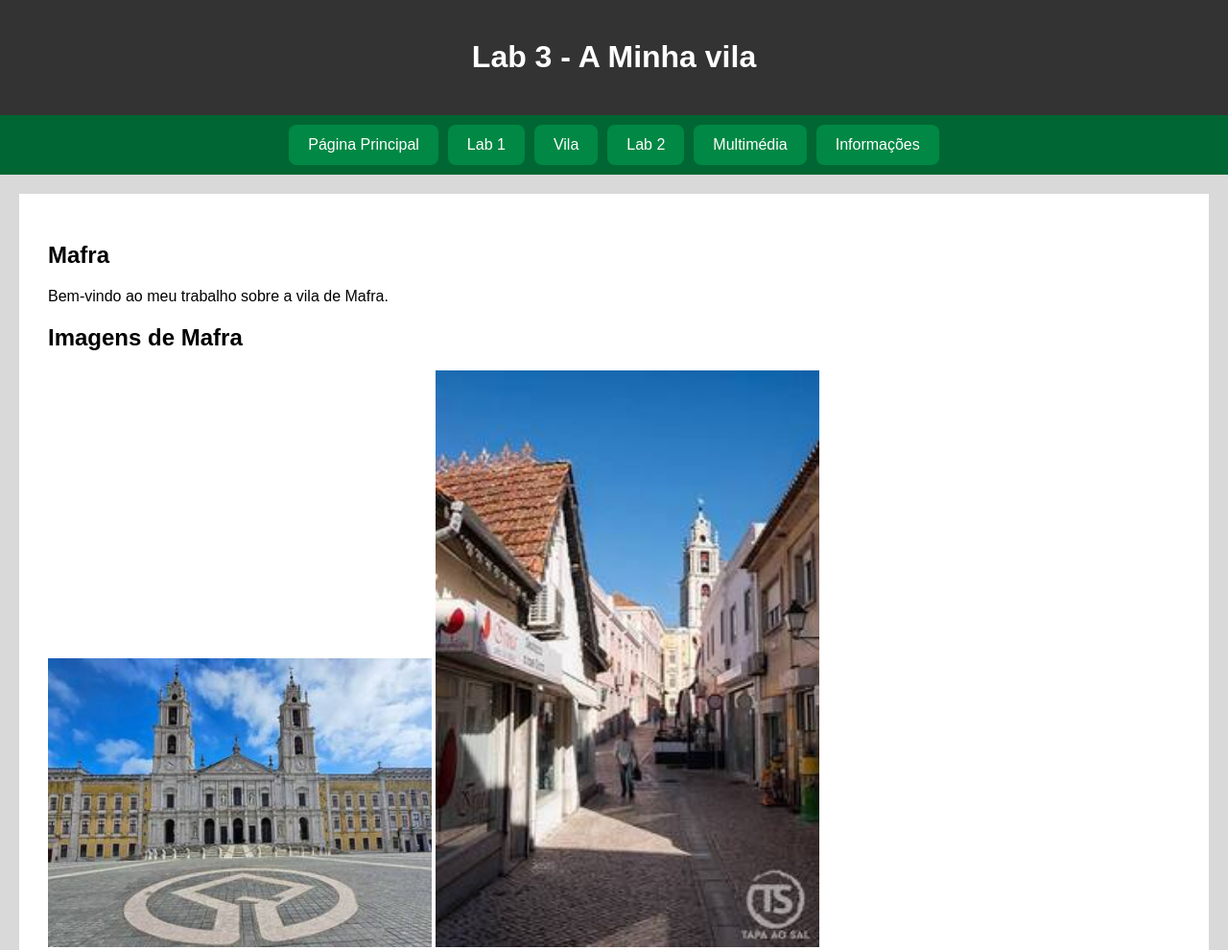
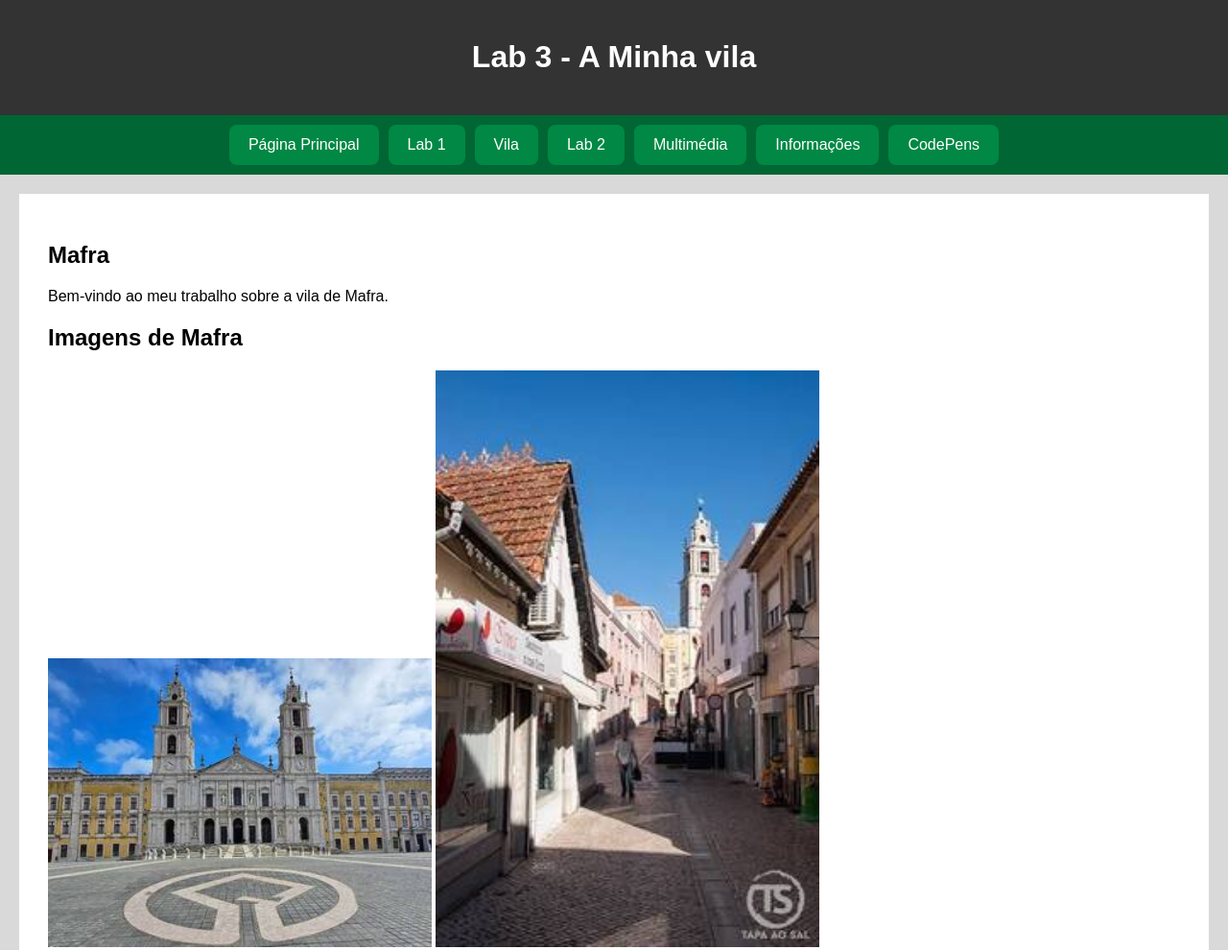
Before and after one commit to Peter-Petrov-21407097/Peter-Petrov-21407097.github.io, a plain HTML site: page lab3/index.html in a window 1280 px wide. Shown: the top 990 px of the page at 96% size. Drawn offline with Linux system fonts and the light colour scheme.

Commit message:
Adicionar uma forma de ir de lab3 para codespace e vice versa

```diff
--- a/lab3/index.html
+++ b/lab3/index.html
@@ -19,6 +19,7 @@
       <a href="index.html">Lab 2</a>
       <a href="multimedia.html">Multimédia</a>
       <a href="info.html">Informações</a>
+      <a href="codepen/codepens.html">CodePens</a>
     </nav>
 
     <main>
```
Also changed, not shown: lab3/codepen/codepens.html (+1 -0 lines).
